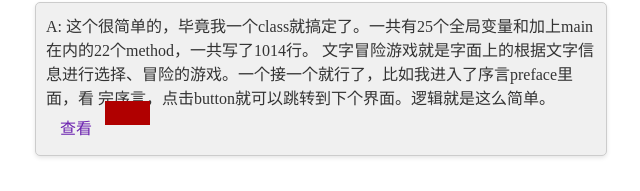
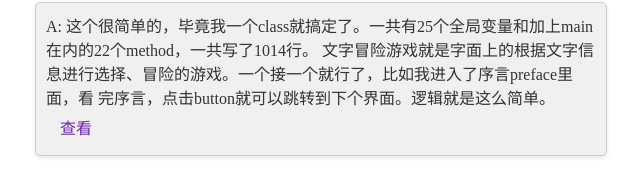
Before and after one commit to B0LINQ/pro1, a plain HTML site: page index.html in a window 1280 px wide. Shown: the part 1174-1365 px from the top of the page, without its empty margins (319-959 px from the left). Drawn offline with Linux system fonts and the light colour scheme.

Commit message:
Add files via upload

```diff
--- a/presentation.css
+++ b/presentation.css
@@ -55,7 +55,7 @@ a {
 #pic {
     display: inline-block;
     position: absolute;
-    background-color: rgb(176, 0, 0); /* 灰色背景色 */
+    background-color: rgba(176, 0, 0, 0); /* 灰色背景色 */
     max-width: 550px; /* 最大宽度 */
     left: 69px;
     top: 98px;
```
